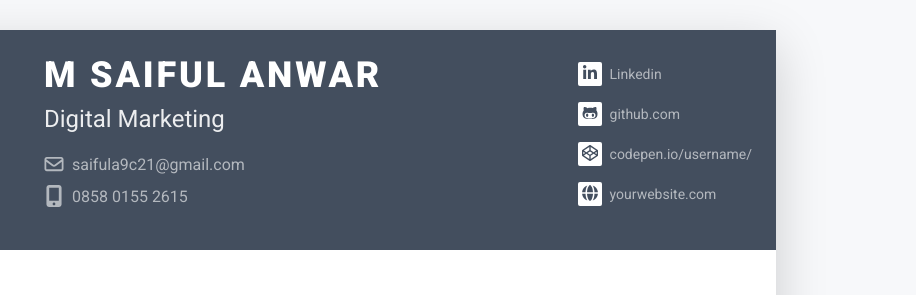
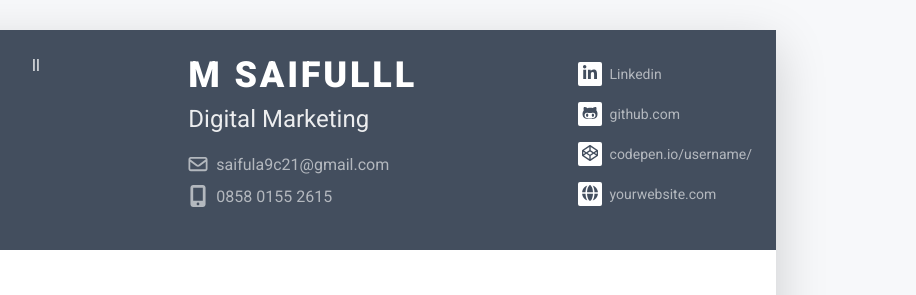
Before and after one commit to saifula9c21/cv_saiful, a plain HTML site: page index.html in a window 1280 px wide. Shown: the top 295 px of the page, 364-1280 px from the left. Drawn offline with Linux system fonts and the light colour scheme.

Commit message:
merubah nama

```diff
--- a/index.html
+++ b/index.html
@@ -33,9 +33,9 @@
 				        <img class="picture" src="assets/images/saiful.png" alt="">
 				    </div><!--//col-->
 				    <div class="col">
-					    <div class="row p-4 justify-content-center justify-content-md-between">
+					    <div class="row p-4 justify-content-center justify-content-md-between">ll
 						    <div class="primary-info col-auto">
-							    <h1 class="name mt-0 mb-1 text-white text-uppercase text-uppercase">M SAIFUL Anwar </h1>
+							    <h1 class="name mt-0 mb-1 text-white text-uppercase text-uppercase">M SAIFULll</h1>
 							    <div class="title mb-3">Digital Marketing</div>
 							    <ul class="list-unstyled">
 								    <li class="mb-2"><a class="text-link" href="#"><i class="far fa-envelope fa-fw me-2" data-fa-transform="grow-3"></i>saifula9c21@gmail.com</a></li>
```
